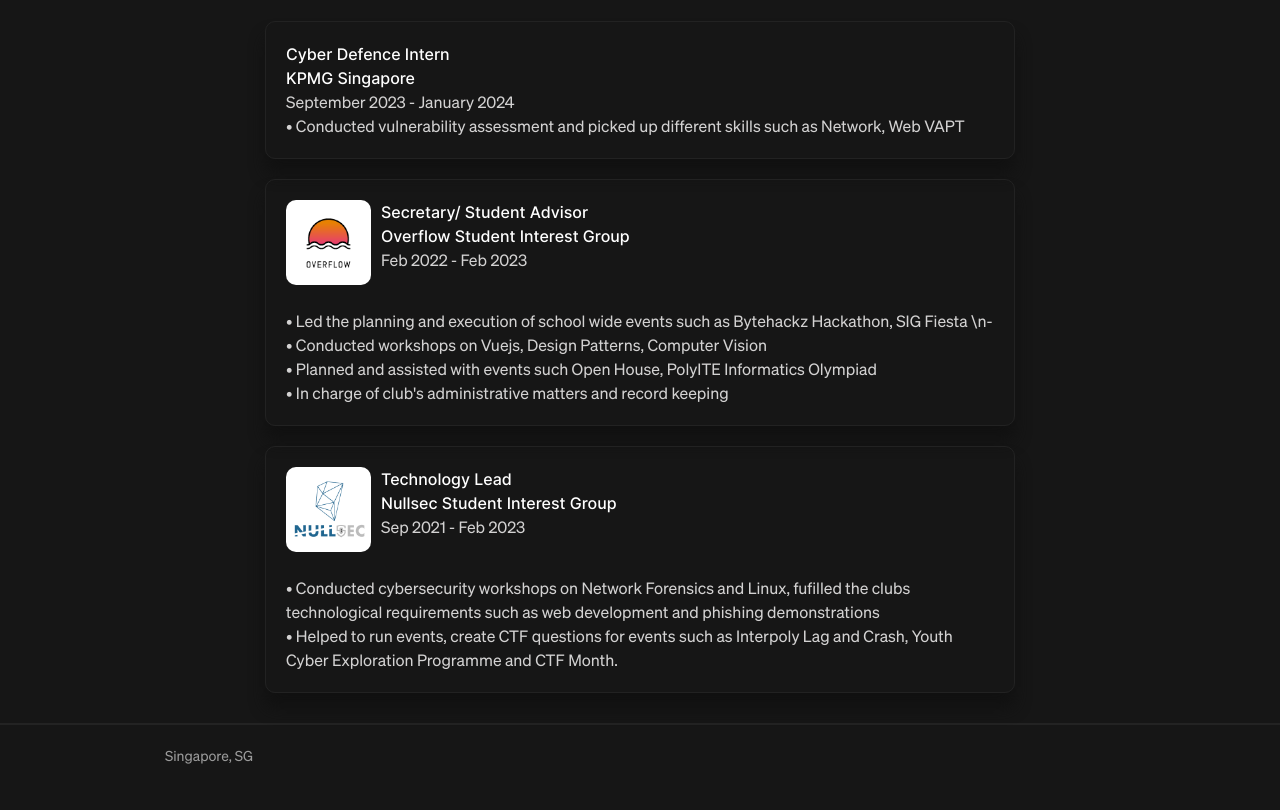
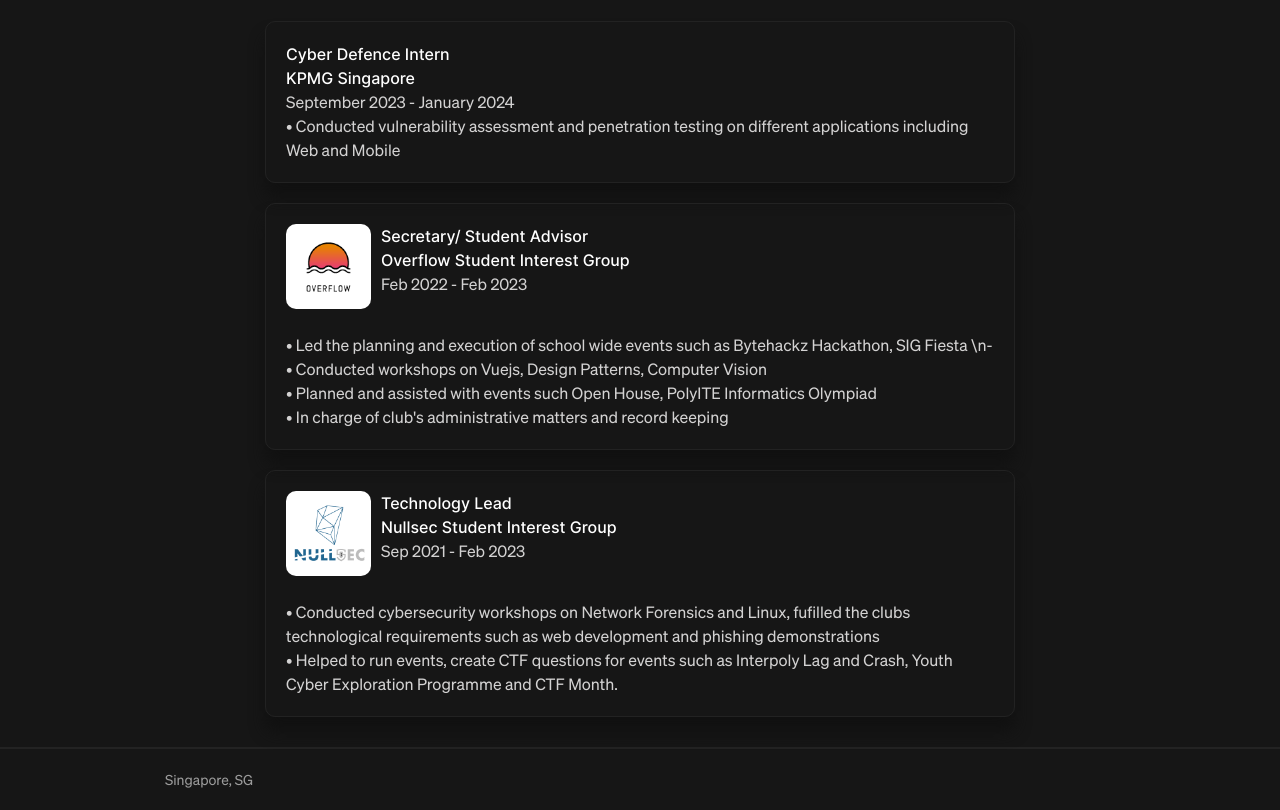
Before and after one commit to Mordaax/portfoliov3, a Next.js app: page /about in a window 1280 px wide. Shown: the part 1849-2659 px from the top of the page. Before the commit the page ends 2635 px from the top, so only its background shows below. Built offline with nearby package versions, Linux system fonts and the light colour scheme; no server answers.

Commit message:
Update index.tsx

```diff
--- a/src/components/About/index.tsx
+++ b/src/components/About/index.tsx
@@ -157,7 +157,7 @@
 
 
           </div>
-          <p>• Conducted vulnerability assessment and picked up different skills such as Network, Web VAPT</p>
+          <p>• Conducted vulnerability assessment and penetration testing on different applications including Web and Mobile</p>
           </div>
       </div>
 
```
